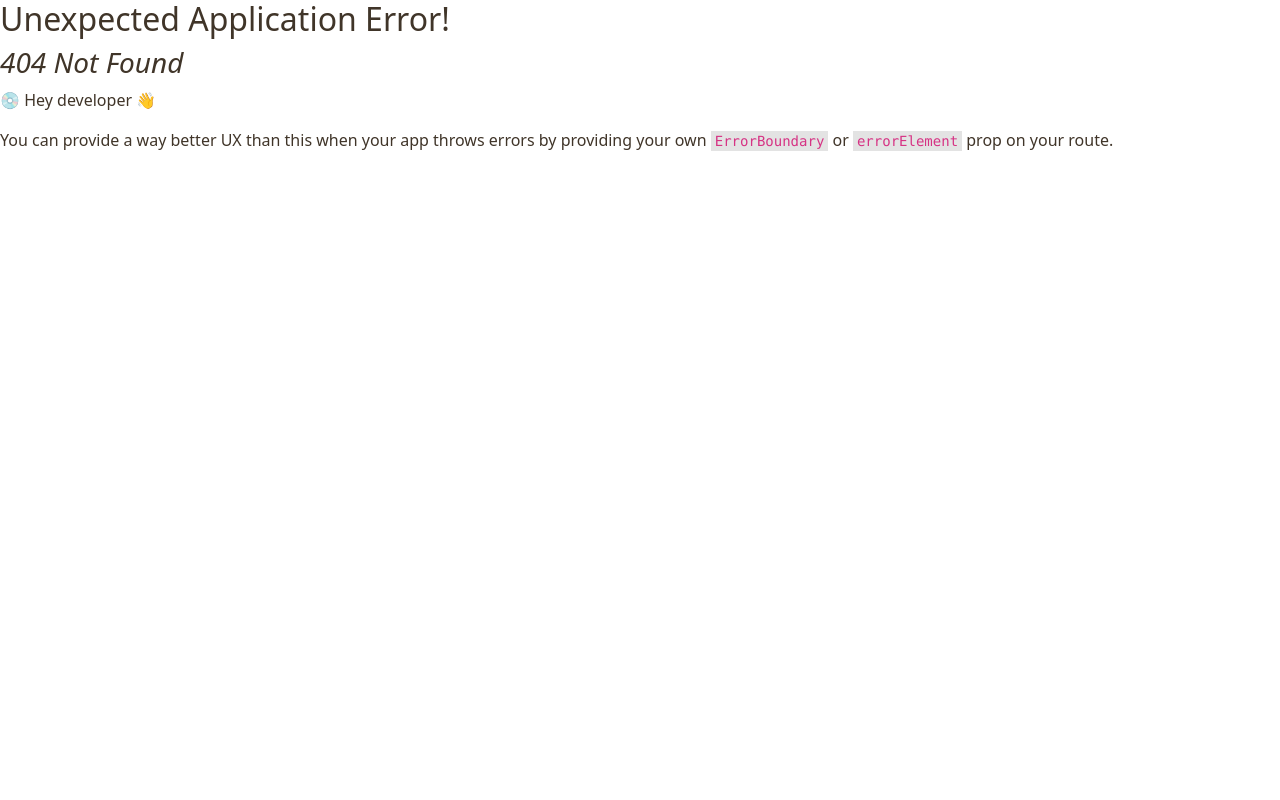
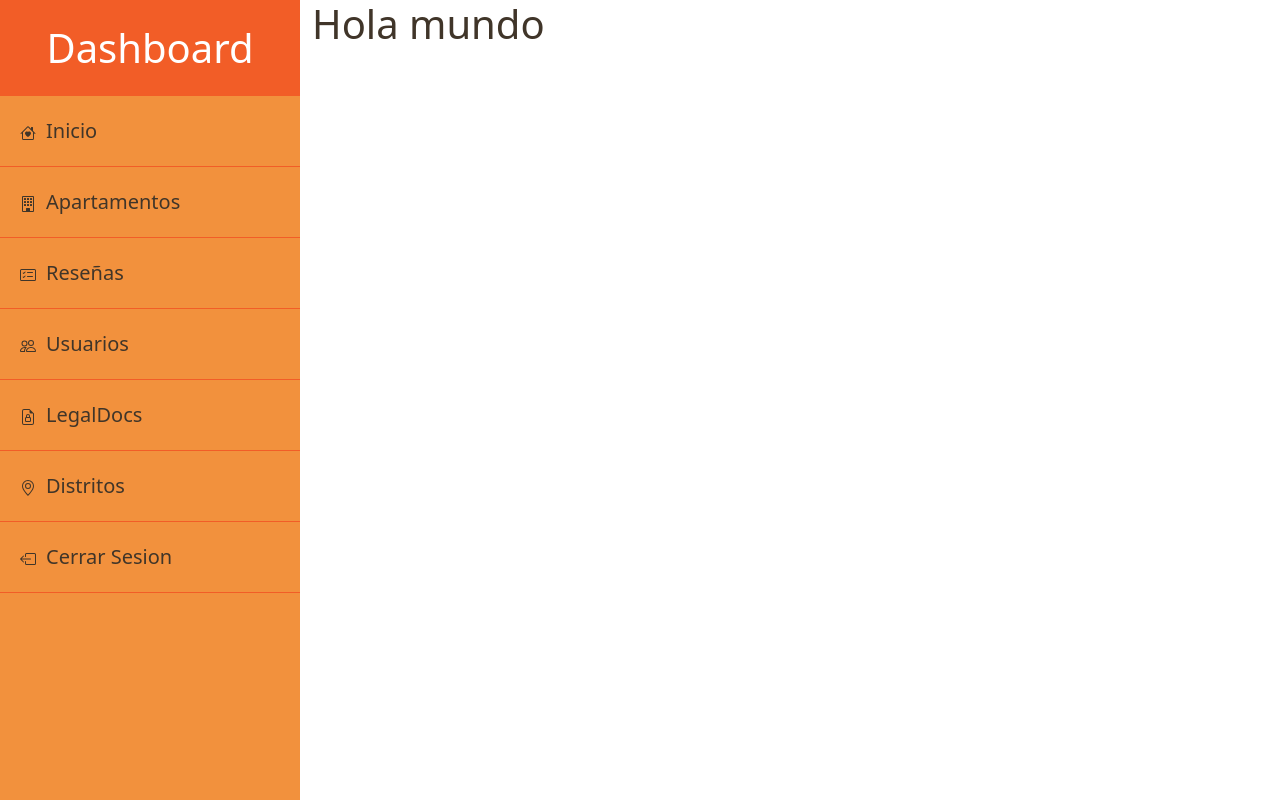
Before and after one commit to AndreaGranada/Aqui_SI_hay_quien_viva, a React (Vite) app in the folder frontend/my-react-app/: page /admin in a window 1280 px wide. Before the commit this address had no page. Built offline with nearby package versions, Linux system fonts and the light colour scheme.

Commit message:
MenuAdmin

```diff
--- /dev/null
+++ b/frontend/my-react-app/src/components/MenuAdmin/MenuAdmin.css
@@ -0,0 +1,76 @@
+*{
+    color: #403529;
+
+}
+
+a{
+    text-decoration: none;
+    color: #403529;
+}
+
+.barra-lateral{
+    background-color: #F2913D;
+    color: #403529;
+    min-width: 300px;
+    min-height: 100vh;
+}
+
+.barra-lateral .logo{
+    background-color: #F25D27;
+    color:white;
+}
+
+.barra-lateral .logo h2{
+    font-size: 30px;
+    text-align: center;
+    font-weight: 300;
+}
+
+.barra-lateral .menu a{
+    font-size: 20px;
+    display: block;
+    padding: 20px;
+    font-weight: 500;
+    border-bottom: 1px solid #F25D27;
+
+}
+
+.barra-lateral .menu a:hover{
+    background-color: #F2E963;
+    display: block;
+    padding: 20px;
+    font-weight: 500;
+    border-bottom: 1px solid #F25D27;
+}
+
+.barra-lateral .menu a svg {
+    margin-right: 10px;
+}
+
+@media screen and (max-width: 320px) {
+
+}
+
+@media screen and (max-width: 566px) {
+    .barra-lateral{
+        min-height: auto;
+    }
+}
+
+@media screen and (max-width: 992px) {
+
+}
+
+@media screen and (max-width: 1200px) {
+    .barra-lateral{
+        min-width: auto;
+    }
+
+    .barra-lateral .logo{
+        display: none;
+    }
+}
+
+@media screen and (max-width: 1400px) {
+
+}
--- /dev/null
+++ b/frontend/my-react-app/src/components/MenuAdmin/MenuAdmin.jsx
@@ -0,0 +1,63 @@
+function MenuAdmin() {
+
+
+    return (
+        <aside className="barra-lateral col-sm-12 col-md-auto p-0">
+        <div className="logo">
+            <h2 className="py-4 m-0 fs-1">Dashboard</h2>
+        </div>
+        <nav className="menu d-flex d-sm-block justify-content-center flex-wrap">
+            <a className="fs-5" href="#">
+                <svg xmlns="http://www.w3.org/2000/svg" width="16" height="16" fill="currentColor" class="bi bi-house-heart" viewBox="0 0 16 16">
+                    <path d="M8 6.982C9.664 5.309 13.825 8.236 8 12 2.175 8.236 6.336 5.309 8 6.982" />
+                    <path d="M8.707 1.5a1 1 0 0 0-1.414 0L.646 8.146a.5.5 0 0 0 .708.707L2 8.207V13.5A1.5 1.5 0 0 0 3.5 15h9a1.5 1.5 0 0 0 1.5-1.5V8.207l.646.646a.5.5 0 0 0 .708-.707L13 5.793V2.5a.5.5 0 0 0-.5-.5h-1a.5.5 0 0 0-.5.5v1.293zM13 7.207V13.5a.5.5 0 0 1-.5.5h-9a.5.5 0 0 1-.5-.5V7.207l5-5z" />
+                </svg>
+                Inicio
+            </a>
+            <a className="fs-5" href="#">
+                <svg xmlns="http://www.w3.org/2000/svg" width="16" height="16" fill="currentColor" class="bi bi-building" viewBox="0 0 16 16">
+                    <path d="M4 2.5a.5.5 0 0 1 .5-.5h1a.5.5 0 0 1 .5.5v1a.5.5 0 0 1-.5.5h-1a.5.5 0 0 1-.5-.5zm3 0a.5.5 0 0 1 .5-.5h1a.5.5 0 0 1 .5.5v1a.5.5 0 0 1-.5.5h-1a.5.5 0 0 1-.5-.5zm3.5-.5a.5.5 0 0 0-.5.5v1a.5.5 0 0 0 .5.5h1a.5.5 0 0 0 .5-.5v-1a.5.5 0 0 0-.5-.5zM4 5.5a.5.5 0 0 1 .5-.5h1a.5.5 0 0 1 .5.5v1a.5.5 0 0 1-.5.5h-1a.5.5 0 0 1-.5-.5zM7.5 5a.5.5 0 0 0-.5.5v1a.5.5 0 0 0 .5.5h1a.5.5 0 0 0 .5-.5v-1a.5.5 0 0 0-.5-.5zm2.5.5a.5.5 0 0 1 .5-.5h1a.5.5 0 0 1 .5.5v1a.5.5 0 0 1-.5.5h-1a.5.5 0 0 1-.5-.5zM4.5 8a.5.5 0 0 0-.5.5v1a.5.5 0 0 0 .5.5h1a.5.5 0 0 0 .5-.5v-1a.5.5 0 0 0-.5-.5zm2.5.5a.5.5 0 0 1 .5-.5h1a.5.5 0 0 1 .5.5v1a.5.5 0 0 1-.5.5h-1a.5.5 0 0 1-.5-.5zm3.5-.5a.5.5 0 0 0-.5.5v1a.5.5 0 0 0 .5.5h1a.5.5 0 0 0 .5-.5v-1a.5.5 0 0 0-.5-.5z" />
+                    <path d="M2 1a1 1 0 0 1 1-1h10a1 1 0 0 1 1 1v14a1 1 0 0 1-1 1H3a1 1 0 0 1-1-1zm11 0H3v14h3v-2.5a.5.5 0 0 1 .5-.5h3a.5.5 0 0 1 .5.5V15h3z" />
+                </svg>
+                Apartamentos
+            </a>
+            <a className="fs-5" href="#">
+                <svg xmlns="http://www.w3.org/2000/svg" width="16" height="16" fill="currentColor" class="bi bi-card-checklist" viewBox="0 0 16 16">
+                    <path d="M14.5 3a.5.5 0 0 1 .5.5v9a.5.5 0 0 1-.5.5h-13a.5.5 0 0 1-.5-.5v-9a.5.5 0 0 1 .5-.5zm-13-1A1.5 1.5 0 0 0 0 3.5v9A1.5 1.5 0 0 0 1.5 14h13a1.5 1.5 0 0 0 1.5-1.5v-9A1.5 1.5 0 0 0 14.5 2z" />
+                    <path d="M7 5.5a.5.5 0 0 1 .5-.5h5a.5.5 0 0 1 0 1h-5a.5.5 0 0 1-.5-.5m-1.496-.854a.5.5 0 0 1 0 .708l-1.5 1.5a.5.5 0 0 1-.708 0l-.5-.5a.5.5 0 1 1 .708-.708l.146.147 1.146-1.147a.5.5 0 0 1 .708 0M7 9.5a.5.5 0 0 1 .5-.5h5a.5.5 0 0 1 0 1h-5a.5.5 0 0 1-.5-.5m-1.496-.854a.5.5 0 0 1 0 .708l-1.5 1.5a.5.5 0 0 1-.708 0l-.5-.5a.5.5 0 0 1 .708-.708l.146.147 1.146-1.147a.5.5 0 0 1 .708 0" />
+                </svg>
+                Reseñas
+            </a>
+            <a className="fs-5" href="#">
+                <svg xmlns="http://www.w3.org/2000/svg" width="16" height="16" fill="currentColor" class="bi bi-people" viewBox="0 0 16 16">
+                    <path d="M15 14s1 0 1-1-1-4-5-4-5 3-5 4 1 1 1 1zm-7.978-1L7 12.996c.001-.264.167-1.03.76-1.72C8.312 10.629 9.282 10 11 10c1.717 0 2.687.63 3.24 1.276.593.69.758 1.457.76 1.72l-.008.002-.014.002zM11 7a2 2 0 1 0 0-4 2 2 0 0 0 0 4m3-2a3 3 0 1 1-6 0 3 3 0 0 1 6 0M6.936 9.28a6 6 0 0 0-1.23-.247A7 7 0 0 0 5 9c-4 0-5 3-5 4q0 1 1 1h4.216A2.24 2.24 0 0 1 5 13c0-1.01.377-2.042 1.09-2.904.243-.294.526-.569.846-.816M4.92 10A5.5 5.5 0 0 0 4 13H1c0-.26.164-1.03.76-1.724.545-.636 1.492-1.256 3.16-1.275ZM1.5 5.5a3 3 0 1 1 6 0 3 3 0 0 1-6 0m3-2a2 2 0 1 0 0 4 2 2 0 0 0 0-4" />
+                </svg>
+                Usuarios
+            </a>
+            <a className="fs-5" href="#">
+                <svg xmlns="http://www.w3.org/2000/svg" width="16" height="16" fill="currentColor" class="bi bi-file-earmark-lock" viewBox="0 0 16 16">
+                    <path d="M10 7v1.076c.54.166 1 .597 1 1.224v2.4c0 .816-.781 1.3-1.5 1.3h-3c-.719 0-1.5-.484-1.5-1.3V9.3c0-.627.46-1.058 1-1.224V7a2 2 0 1 1 4 0M7 7v1h2V7a1 1 0 0 0-2 0M6 9.3v2.4c0 .042.02.107.105.175A.64.64 0 0 0 6.5 12h3a.64.64 0 0 0 .395-.125c.085-.068.105-.133.105-.175V9.3c0-.042-.02-.107-.105-.175A.64.64 0 0 0 9.5 9h-3a.64.64 0 0 0-.395.125C6.02 9.193 6 9.258 6 9.3" />
+                    <path d="M14 14V4.5L9.5 0H4a2 2 0 0 0-2 2v12a2 2 0 0 0 2 2h8a2 2 0 0 0 2-2M9.5 3A1.5 1.5 0 0 0 11 4.5h2V14a1 1 0 0 1-1 1H4a1 1 0 0 1-1-1V2a1 1 0 0 1 1-1h5.5z" />
+                </svg>
+                LegalDocs
+            </a>
+            <a className="fs-5" href="#">
+                <svg xmlns="http://www.w3.org/2000/svg" width="16" height="16" fill="currentColor" class="bi bi-geo-alt" viewBox="0 0 16 16">
+                    <path d="M12.166 8.94c-.524 1.062-1.234 2.12-1.96 3.07A32 32 0 0 1 8 14.58a32 32 0 0 1-2.206-2.57c-.726-.95-1.436-2.008-1.96-3.07C3.304 7.867 3 6.862 3 6a5 5 0 0 1 10 0c0 .862-.305 1.867-.834 2.94M8 16s6-5.686 6-10A6 6 0 0 0 2 6c0 4.314 6 10 6 10" />
+                    <path d="M8 8a2 2 0 1 1 0-4 2 2 0 0 1 0 4m0 1a3 3 0 1 0 0-6 3 3 0 0 0 0 6" />
+                </svg>
+                Distritos
+            </a>
+            <a className="fs-5" href="#">
+                <svg xmlns="http://www.w3.org/2000/svg" width="16" height="16" fill="currentColor" class="bi bi-box-arrow-left" viewBox="0 0 16 16">
+                    <path fill-rule="evenodd" d="M6 12.5a.5.5 0 0 0 .5.5h8a.5.5 0 0 0 .5-.5v-9a.5.5 0 0 0-.5-.5h-8a.5.5 0 0 0-.5.5v2a.5.5 0 0 1-1 0v-2A1.5 1.5 0 0 1 6.5 2h8A1.5 1.5 0 0 1 16 3.5v9a1.5 1.5 0 0 1-1.5 1.5h-8A1.5 1.5 0 0 1 5 12.5v-2a.5.5 0 0 1 1 0z" />
+                    <path fill-rule="evenodd" d="M.146 8.354a.5.5 0 0 1 0-.708l3-3a.5.5 0 1 1 .708.708L1.707 7.5H10.5a.5.5 0 0 1 0 1H1.707l2.147 2.146a.5.5 0 0 1-.708.708z" />
+                </svg>
+                Cerrar Sesion
+            </a>
+        </nav>
+    </aside>
+    );
+  }
+
+  export default MenuAdmin;
--- /dev/null
+++ b/frontend/my-react-app/src/pages/AdminHome/AdminHome.css
@@ -0,0 +1,73 @@
+*{
+    color: #403529
+}
+
+a{
+    text-decoration: none;
+    color: #403529;
+}
+
+.barra-lateral{
+    background-color: #F2913D;
+    color: #403529;
+    min-width: 300px;
+    min-height: 100vh;
+}
+
+.barra-lateral .logo{
+    background-color: #F25D27;
+    color:white;
+}
+
+.barra-lateral .logo h2{
+    font-size: 30px;
+    text-align: center;
+    font-weight: 300;
+}
+
+.barra-lateral .menu a{
+    display: block;
+    padding: 20px;
+    font-weight: 500;
+    border-bottom: 1px solid #F25D27;
+}
+
+.barra-lateral .menu a:hover{
+    background-color: #F2E963;
+    display: block;
+    padding: 20px;
+    font-weight: 500;
+    border-bottom: 1px solid #F25D27;
+}
+
+.barra-lateral .menu a svg {
+    margin-right: 10px;
+}
+
+@media screen and (max-width: 320px) {
+
+}
+
+@media screen and (max-width: 566px) {
+    .barra-lateral{
+        min-height: auto;
+    }
+}
+
+@media screen and (max-width: 992px) {
+
+}
+
+@media screen and (max-width: 1200px) {
+    .barra-lateral{
+        min-width: auto;
+    }
+
+    .barra-lateral .logo{
+        display: none;
+    }
+}
+
+@media screen and (max-width: 1400px) {
+
+}
--- /dev/null
+++ b/frontend/my-react-app/src/pages/AdminHome/AdminHome.jsx
@@ -0,0 +1,18 @@
+import "./AdminHome.css"
+import MenuAdmin from "../../components/MenuAdmin/MenuAdmin"
+const AdminHome = () => {
+
+    return (
+        <>
+            <div className="container-fluid row">
+                <MenuAdmin/>
+                <main className="name col">
+                    <h1>Hola mundo</h1>
+                </main>
+            </div>
+
+        </>
+    )
+}
+
+export default AdminHome
--- a/frontend/my-react-app/src/router/index.jsx
+++ b/frontend/my-react-app/src/router/index.jsx
@@ -6,6 +6,7 @@ import LogIn from '../pages/LogIn/LogIn'
 import ApartmentReviewsPage from '../pages/ApartmentReviewsPage/ApartmentReviewsPage'
 import FilteredReviews from '../pages/FilteredReviews/FilteredReviews'
 import SignUp from '../pages/SignUp/SignUp'
+import AdminHome from '../pages/AdminHome/AdminHome'
 //import About from '../pages/About'
 /*import NotFound from '../pages/NotFound'
 import Random from '../pages/Random/Random'
@@ -44,6 +45,10 @@ const router = createBrowserRouter([
       {
         path: '/FilteredReviews', // Ruta con parámetro
         element: <FilteredReviews/> // Importa el componente necesario
+      },
+      {
+        path: '/admin', // Ruta con parámetro
+        element: <AdminHome/> // Importa el componente necesario
       }
     ],
   },
```
